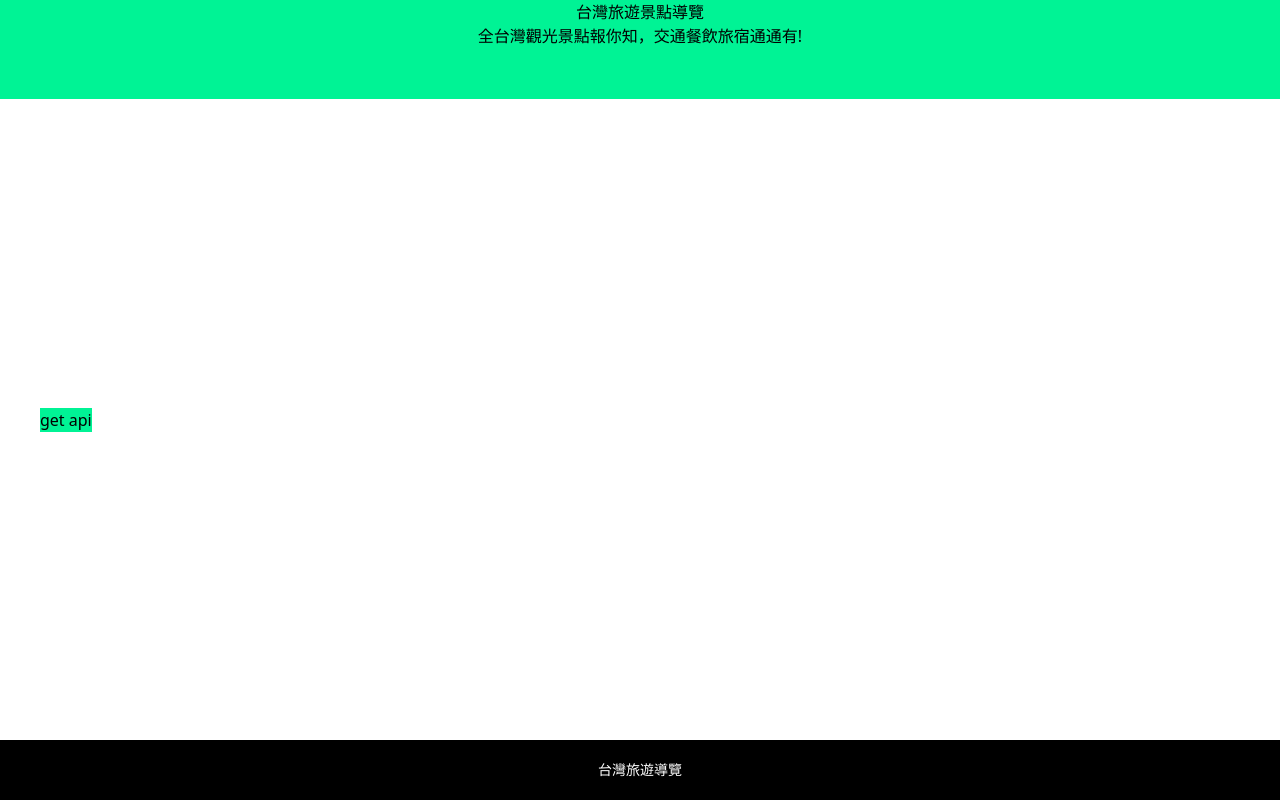
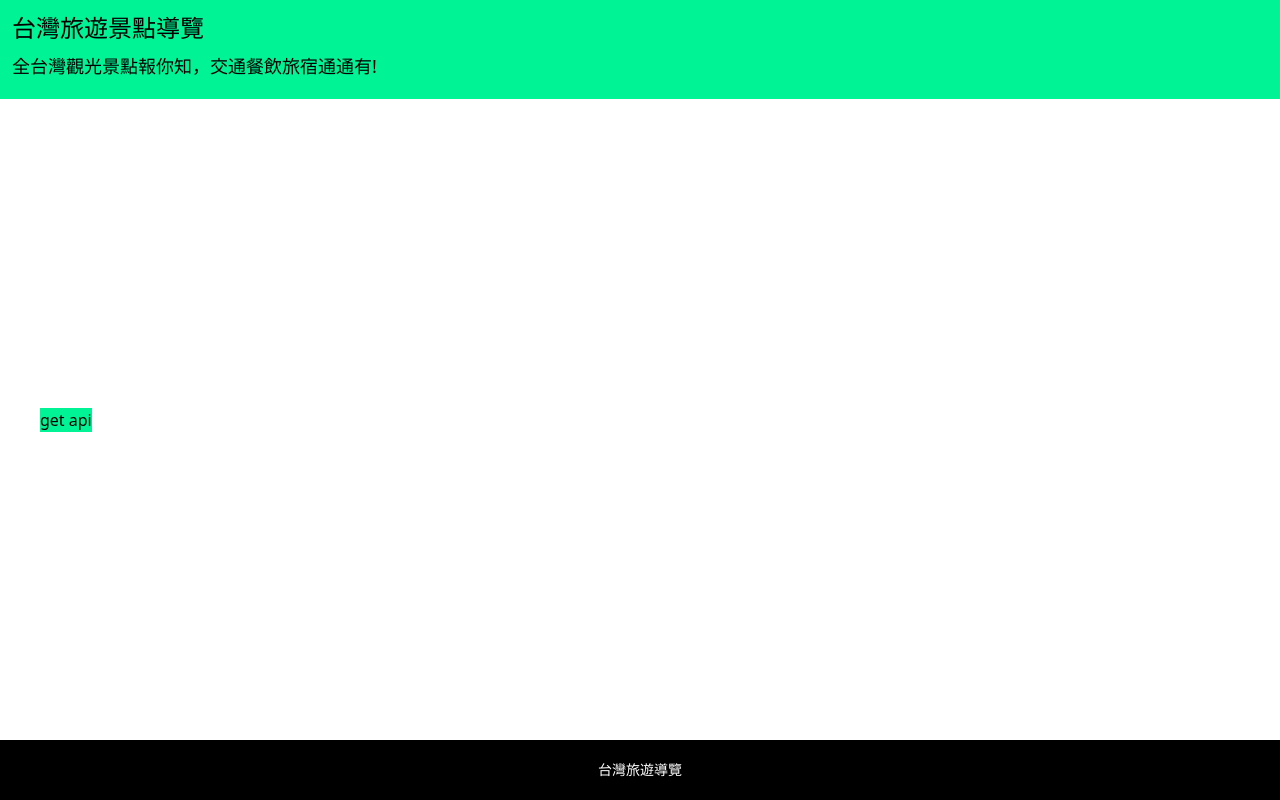
Before and after one commit to daydaychao/2021-F2E-Week1, a React (Vite) app: page /scenicSpot in a window 1280 px wide. Built offline with nearby package versions, Linux system fonts and the light colour scheme.

Commit message:
fix: 🐛 scenicSpot page header

```diff
--- a/src/App.tsx
+++ b/src/App.tsx
@@ -17,7 +17,7 @@ function App() {
         <main className="container p-5 md:p-10 m-auto">
           <Switch>
             <Route exact path="/" component={Home} />
-            <Route exact path="/scenicSpot/" component={List} />
+            <Route exact path="/scenicSpot" component={List} />
             <Route exact path="/scenicSpot/:spotsId" component={Detail} />
             <Redirect to="/" />
           </Switch>
--- a/src/components/Header.tsx
+++ b/src/components/Header.tsx
@@ -1,4 +1,4 @@
-import { useLocation } from 'react-router-dom'
+import { Link, useLocation } from 'react-router-dom'
 import { SearchIcon } from '@heroicons/react/solid'
 import { Props } from 'react'
 
@@ -15,8 +15,8 @@ export function Header({ headerStyle }: HomeProps) {
     <>
       {isHome && (
         <header className="flex flex-col justify-center px-4 items-center min-h-[330px] md:min-h-[590px] home-top-image">
-          <h1 className="text-white text-3xl md:text-4xl mb-5  ">台灣旅遊景點導覽</h1>
-          <h4 className="text-white text-base md:text-3xl mb-5 ">全台灣觀光景點報你知，交通餐飲旅宿通通有!</h4>
+          <h1 className="text-white text-3xl md:text-4xl mb-5">台灣旅遊景點導覽</h1>
+          <h4 className="text-white text-base md:text-3xl mb-5">全台灣觀光景點報你知，交通餐飲旅宿通通有!</h4>
           <div className="flex flex-row items-center bg-white px-2 h-[50px] md:h-[75px] w-3/4 rounded-lg mb-4 border-2 md:border-4 border-black">
             <SearchIcon className="h-10 w-10" />
             <input className="h-full w-full p-5" placeholder="地點...博物館...旅遊城市"></input>
@@ -26,9 +26,13 @@ export function Header({ headerStyle }: HomeProps) {
       )}
 
       {!isHome && (
-        <header className="flex flex-col items-center h-[99px] bg-green-light">
-          <h1>台灣旅遊景點導覽</h1>
-          <h4>全台灣觀光景點報你知，交通餐飲旅宿通通有!</h4>
+        <header className="h-[99px] bg-green-light p-3">
+          <Link to={'./'}>
+            <div className="mx-auto container">
+              <h1 className="text-3xl md:text-2xl mb-2">台灣旅遊景點導覽</h1>
+              <h4 className="text-base md:text-lg ">全台灣觀光景點報你知，交通餐飲旅宿通通有!</h4>
+            </div>
+          </Link>
         </header>
       )}
     </>
--- a/src/pages/Home.tsx
+++ b/src/pages/Home.tsx
@@ -3,9 +3,12 @@ import { always, identity, map, memoizeWith, tap } from 'ramda'
 import { ScenicSpot } from '@/api/index'
 import { CityNameZhTW } from '@/types'
 import { CityName, ScenicSpot as TScenicSpot } from '@/types'
-import { useLocation } from 'react-router-dom'
+import { Link, useLocation } from 'react-router-dom'
 import { url } from 'inspector'
 
+const getCityNameEng = () => {
+  return Object.values(CityName)
+}
 const getCityNameZhTW = () => {
   return Object.values(CityNameZhTW)
 }
@@ -14,17 +17,9 @@ const getCityImg = () => {
   return Object.keys(CityNameZhTW).map((img) => `../public/images/${img}.jpg`)
 }
 
-const narrowing = (item: TScenicSpot) => {
-  return {
-    ID: item.ID,
-    Name: item.Name,
-    DescriptionDetail: item.DescriptionDetail,
-    Description: item.Description
-  }
-}
-
 export function Home() {
-  let cities = getCityNameZhTW()
+  let citiesEng = getCityNameEng()
+  let citiesZhTW = getCityNameZhTW()
   let images = getCityImg()
 
   const cssCard = 'bg-gray-300 bg-cover h-[220px] relative text-center overflow-hidden hover:cursor-pointer'
@@ -34,10 +29,12 @@ export function Home() {
     <>
       <h1 className="text-xl md:text-2xl font-bold mb-4">熱門景點</h1>
       <div className="grid grid-col md:grid-cols-3 gap-4 ">
-        {cities.map((city, index) => (
-          <div key={index} className={cssCard} style={{ backgroundImage: `url(${images[index]})` }}>
-            <label className={cssCity}>{city}</label>
-          </div>
+        {citiesZhTW.map((city, index) => (
+          <Link to={'scenicSpot?city=' + citiesEng[index]}>
+            <div key={index} className={cssCard} style={{ backgroundImage: `url(${images[index]})` }}>
+              <label className={cssCity}>{city}</label>
+            </div>
+          </Link>
         ))}
       </div>
     </>
--- a/src/pages/List.tsx
+++ b/src/pages/List.tsx
@@ -5,14 +5,16 @@ import { CityName, ScenicSpot as TScenicSpot } from '@/types'
 import { useLocation, useParams } from 'react-router-dom'
 
 let apiTimes = 0
-
+type params = {
+  cityName: string
+}
 export function List() {
-  const { cityName } = useParams()
+  const { cityName }: params = useParams()
   const [cityData, setCityData]: any = useState()
 
   const getCityData = (city: CityName) => {
     ScenicSpot.getByCityName(city).then((resJson) => {
-      let narrowingData = map<any, TScenicSpot>(resJson, narrowing)
+      let narrowingData = map<any, TScenicSpot>(narrowing, resJson)
       setCityData(narrowingData)
       apiTimes++
     })
```
